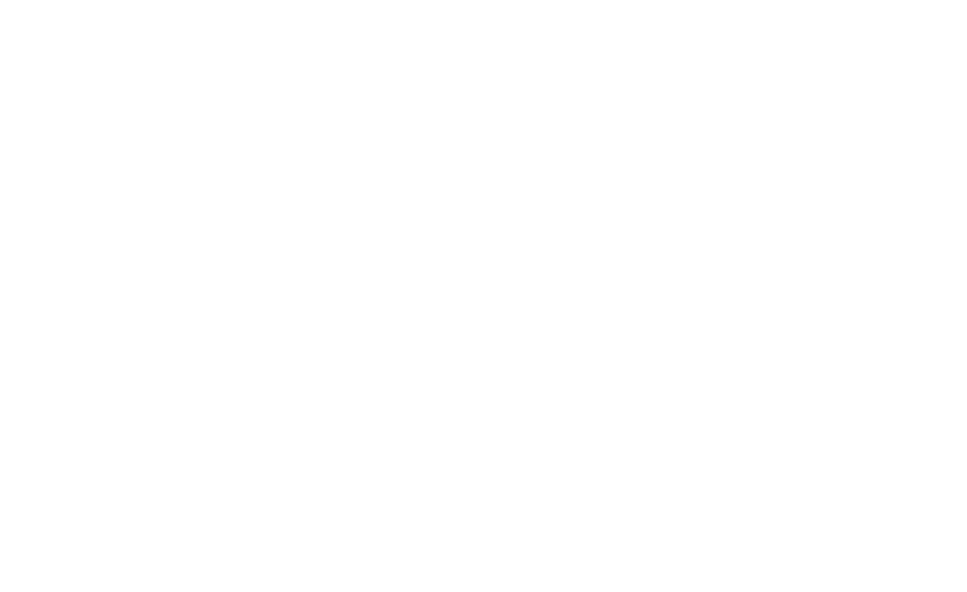
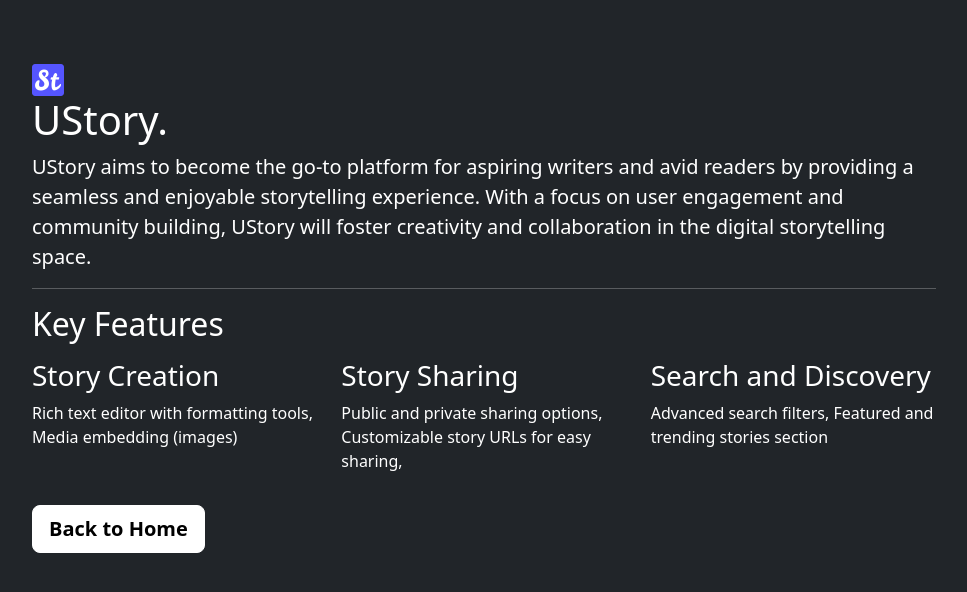
Before and after one commit to laksmanayudha/story-app-dicoding-fe-tools-intermediate, a website built with webpack: page src/views/about-us.html in a window 1280 px wide. Shown: the whole page, without its empty margins (156-1123 px from the left). Built offline with nearby package versions, Linux system fonts and the light colour scheme.

Commit message:
feat: tambah about us

```diff
--- a/src/views/about-us.html
+++ b/src/views/about-us.html
@@ -10,7 +10,45 @@
   <link rel="manifest" href="/site.webmanifest">
   <title>Story App</title>
 </head>
-<body>
-
+<body class="container-fluid text-bg-dark">
+  <div class="d-flex flex-column justify-content-center h-100 mt-5">
+    <main class="container py-3 w-100" style="max-width: 58rem;">
+      <img src="/favicon-32x32.png" alt="logo" width="32" height="32">
+      <h1>UStory.</h1>
+      <p class="lead">UStory aims to become the go-to platform for aspiring writers and avid readers by providing a seamless and enjoyable storytelling experience. With a focus on user engagement and community building, UStory will foster creativity and collaboration in the digital storytelling space.</p>
+      <hr>
+      <h2 class="">Key Features</h2>
+      <div class="row mt-3">
+        <div class="col-sm-6 col-md-4">
+          <div class="key-feature">
+            <h3>Story Creation</h3>
+            <p>
+              Rich text editor with formatting tools,
+              Media embedding (images)
+            </p>
+          </div>
+        </div>
+        <div class="col-sm-6 col-md-4">
+          <div class="key-feature">
+            <h3>Story Sharing</h3>
+            <p>
+              Public and private sharing options,
+              Customizable story URLs for easy sharing,
+            </p>
+          </div>
+        </div>
+        <div class="col-sm-6 col-md-4">
+          <div class="key-feature">
+            <h3>Search and Discovery</h3>
+            <p>
+              Advanced search filters,
+              Featured and trending stories section
+            </p>
+          </div>
+        </div>
+      </div>
+      <a href="/" class="btn btn-lg btn-light fw-bold border-white bg-white mt-3">Back to Home</a>
+    </main>
+  </div>
 </body>
 </html>
```
Also changed, not shown: src/views/index.html (+1 -1 lines).
